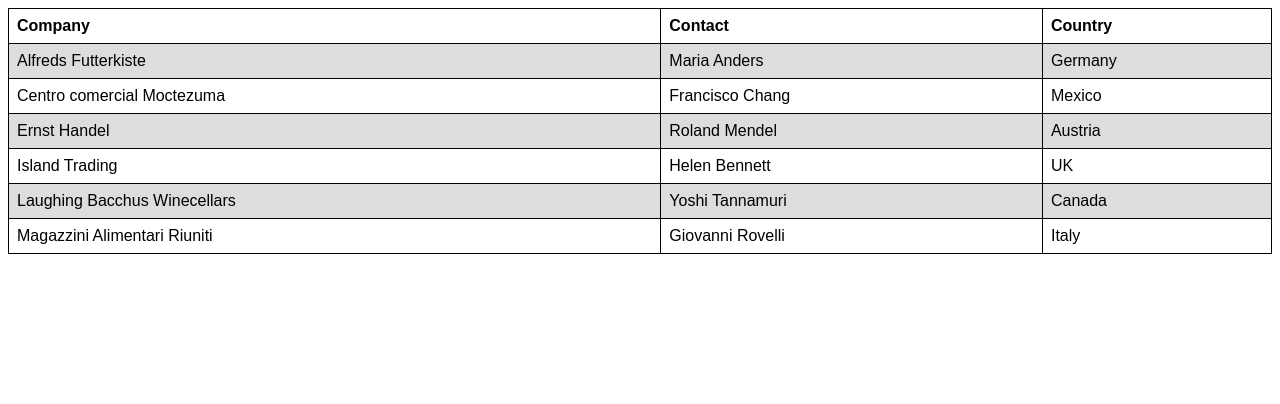
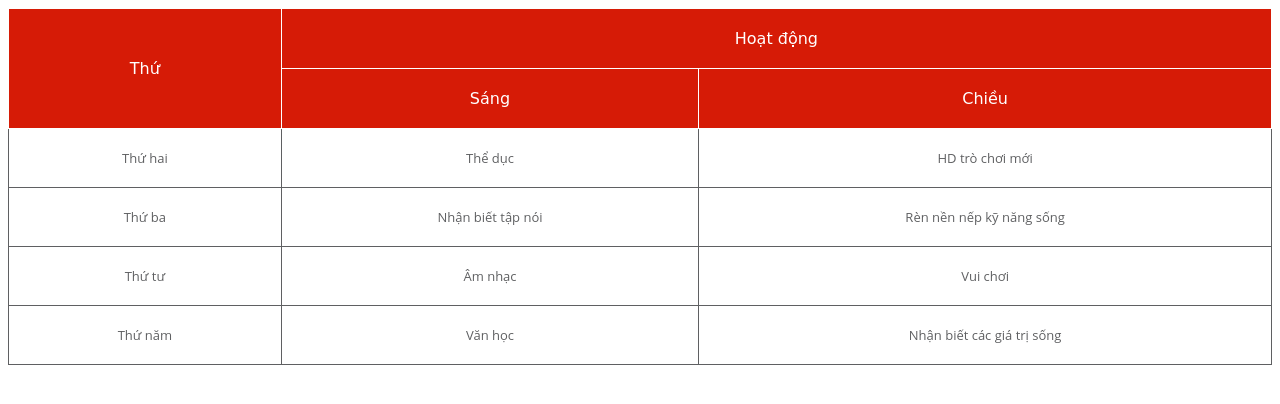
Before and after one commit to longduy124work-byte/my-new-project, a plain HTML site: page simpletable.html in a window 1280 px wide. Drawn offline with Linux system fonts and the light colour scheme.

Commit message:
update simpletable.html

```diff
--- a/simpletable.html
+++ b/simpletable.html
@@ -1,5 +1,5 @@
 <!DOCTYPE html>
-<html lang="vn">
+<html lang="vi">
     <head>
         <meta charset="utf-8">
         <title>Simple Table</title>
@@ -7,57 +7,62 @@
             table {
                 border: 1px solid black;
                 border-collapse: collapse;
-                font-family: arial, sans-serif;
+                font-family: sans-serif;
                 width: 100%;
             }
-
-            td, th {
-                border: 1px solid black;
-                text-align: left;
-                padding: 8px;
+            th, td {
+                border: 1px solid;
+                border-collapse: collapse;
+                text-align: center;
+                padding:20px;
             }
 
-            tr:nth-child(even) {
-                background-color: #dddddd;
+            th {
+                border-color: white;
+                font-family: 'Patua One', cursive;
+                font-size:16px;
+                font-weight:400;
+                color:#fff;
+                background-color: #d61b06;
+            }
+
+            td {
+                font-family: 'Open Sans', sans-serif;
+                font-weight:400;
+                color:#5f6062;
+                font-size:13px;
             }
         </style>
     </head>
     <body>
         <table>
             <tr>
-                <th>Company</th>
-                <th>Contact</th>
-                <th>Country</th>
+                <th rowspan="2">Thứ</th>
+                <th colspan="3">Hoạt động</th>
             </tr>
             <tr>
-                <td>Alfreds Futterkiste</td>
-                <td>Maria Anders</td>
-                <td>Germany</td>
+                <th>Sáng</th>
+                <th>Chiều</th>
             </tr>
             <tr>
-                <td>Centro comercial Moctezuma</td>
-                <td>Francisco Chang</td>
-                <td>Mexico</td>
+                <td>Thứ hai</td>
+                <td>Thể dục</td>
+                <td>HD trò chơi mới</td>
             </tr>
             <tr>
-                <td>Ernst Handel</td>
-                <td>Roland Mendel</td>
-                <td>Austria</td>
+                <td>Thứ ba</td>
+                <td>Nhận biết tập nói</td>
+                <td>Rèn nền nếp kỹ năng sống</td>
             </tr>
             <tr>
-                <td>Island Trading</td>
-                <td>Helen Bennett</td>
-                <td>UK</td>
+                <td>Thứ tư</td>
+                <td>Âm nhạc</td>
+                <td>Vui chơi</td>
             </tr>
             <tr>
-                <td>Laughing Bacchus Winecellars</td>
-                <td>Yoshi Tannamuri</td>
-                <td>Canada</td>
-            </tr>
-            <tr>
-                <td>Magazzini Alimentari Riuniti</td>
-                <td>Giovanni Rovelli</td>
-                <td>Italy</td>
+                <td>Thứ năm</td>
+                <td>Văn học</td>
+                <td>Nhận biết các giá trị sống</td>
             </tr>
         </table>
     </body>
```
